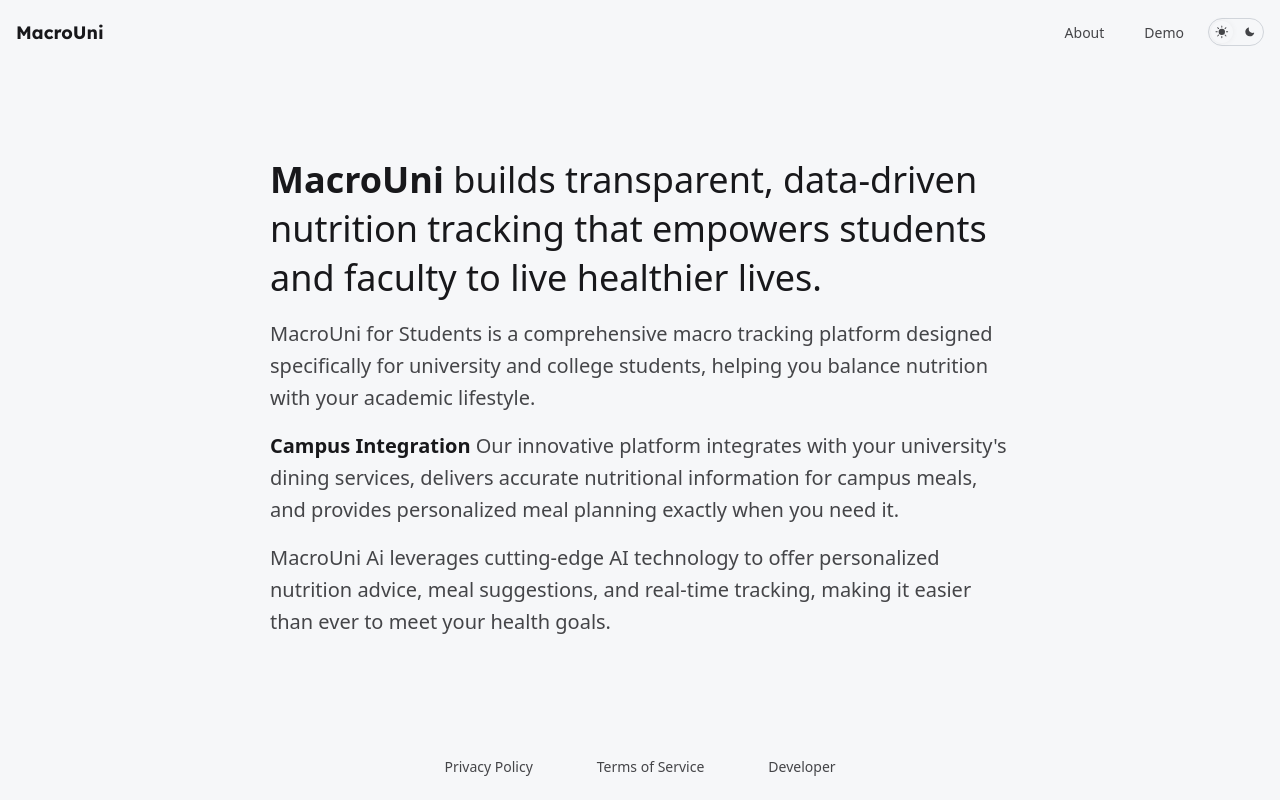
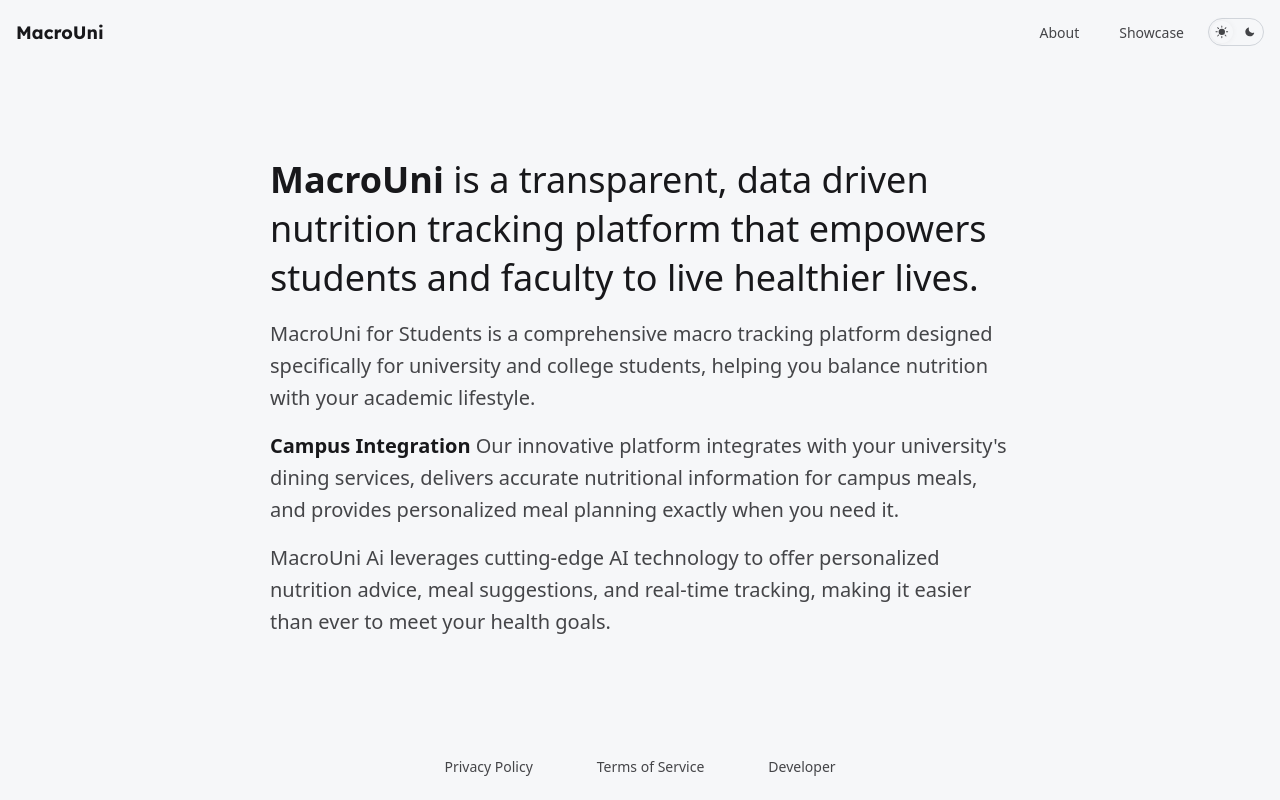
Before and after one commit to jerynv/macrouni-web, a React (Vite) app: page / in a window 1280 px wide. Built offline with nearby package versions, Linux system fonts and the light colour scheme.

Commit message:
Misleading Wording fix.

```diff
--- a/src/App.jsx
+++ b/src/App.jsx
@@ -4,7 +4,7 @@ import Header from "./components/Header";
 import Footer from "./components/Footer";
 import Home from "./pages/Home";
 import About from "./pages/About";
-import Demo from "./pages/Demo";
+import Showcase from "./pages/Showcase";
 import Developer from "./pages/Developer";
 import Privacy from "./pages/Privacy";
 import Terms from "./pages/Terms";
@@ -33,7 +33,7 @@ export default function App() {
             <Routes>
               <Route path="/" element={<Home />} />
               <Route path="/about" element={<About />} />
-              <Route path="/demo" element={<Demo />} />
+              <Route path="/showcase" element={<Showcase />} />
               <Route path="/developer" element={<Developer />} />
               <Route path="/privacy" element={<Privacy />} />
               <Route path="/terms" element={<Terms />} />
--- a/src/components/Header.jsx
+++ b/src/components/Header.jsx
@@ -26,7 +26,7 @@ export default function Header() {
       <nav role="navigation" aria-label="Main navigation">
         {/* <Link to="/">Home</Link> */}
         <Link to="/about" className="link">About</Link>
-        <Link to="/demo" className="link">Demo</Link>
+        <Link to="/showcase" className="link">Showcase</Link>
         {/* <Link to="/developer">Developer</Link> */}
         {/* <Link to="/privacy">Privacy</Link> */}
         {/* <Link to="/download" className="link">Download</Link> */}
--- a/src/pages/Home.jsx
+++ b/src/pages/Home.jsx
@@ -3,7 +3,7 @@ export default function Home() {
     <div className="page">
       <div className="thin-font section hero">
         <h1>
-          <span className="brand">MacroUni</span> builds transparent, data-driven nutrition tracking that empowers students and faculty to live healthier lives.
+          <span className="brand">MacroUni</span> is a transparent, data driven nutrition tracking platform that empowers students and faculty to live healthier lives.
         </h1>
       </div>
       <div className="section">
--- a/src/pages/Demo.jsx
+++ b/src/pages/Showcase.jsx
@@ -1,8 +1,8 @@
-import "../styles/Demo.css";
+import "../styles/Showcase.css";
 import { useState } from "react";
 import clsx from "clsx";
 
-export default function Demo() {
+export default function Showcase() {
   const [previewImage, setPreviewImage] = useState(null);
   // const journeySteps = [
   //   {
```
Also changed, not shown: src/styles/Showcase.css (renamed from src/styles/Demo.css).
